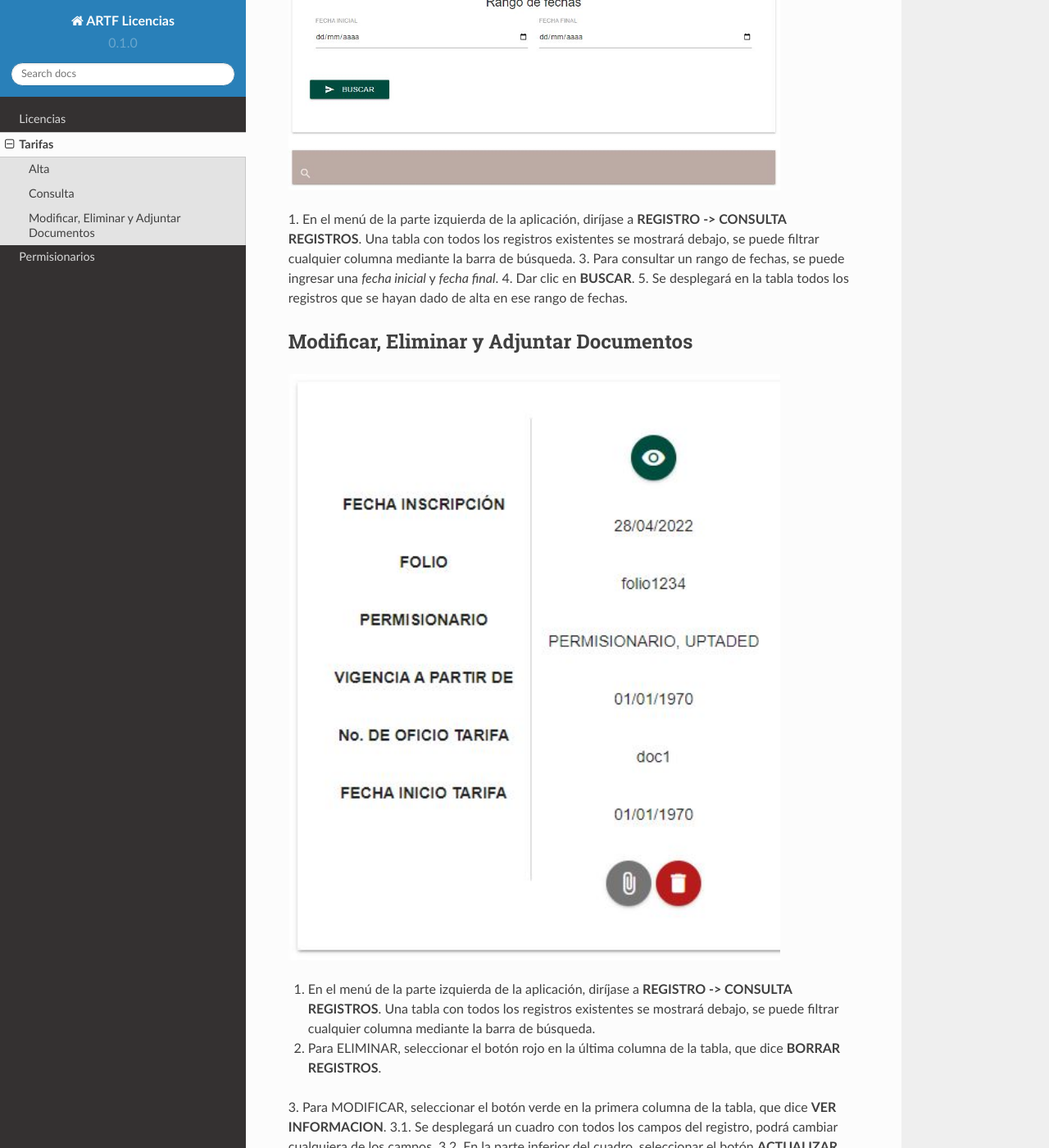
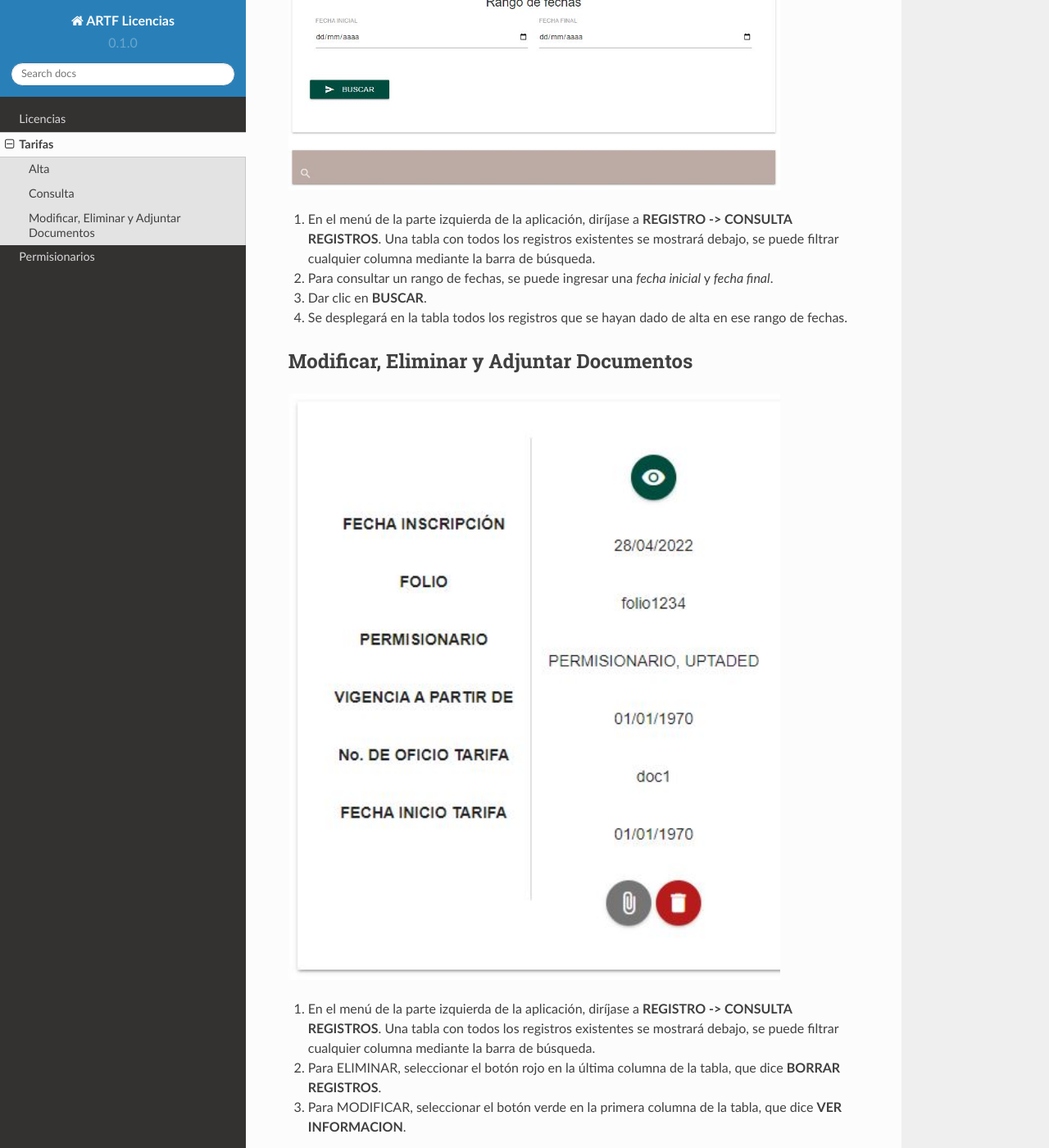
Before and after one commit to kiwi2299/artf_docs, a Sphinx documentation site: the page built from docs/source/tarifas.rst, in a window 1280 px wide and 1400 px high, scrolled down 1091 px. Shown: the whole window at 82% size. Built offline with Sphinx 7.4.7 and the Read the Docs theme 2.0.0, drawn with Linux system fonts in a browser that asks for light colours; some of the changed text lies outside the part shown.

Commit message:
Update tarifas.rst

```diff
--- a/docs/source/tarifas.rst
+++ b/docs/source/tarifas.rst
@@ -19,9 +19,9 @@
   :width: 600
 
 1. En el menú de la parte izquierda de la aplicación, diríjase a **REGISTRO -> CONSULTA REGISTROS**. Una tabla con todos los registros existentes se mostrará debajo, se puede filtrar cualquier columna mediante la barra de búsqueda.
-3. Para consultar un rango de fechas, se puede ingresar una *fecha inicial* y *fecha final*.
-4. Dar clic en **BUSCAR**.
-5. Se desplegará en la tabla todos los registros que se hayan dado de alta en ese rango de fechas.
+2. Para consultar un rango de fechas, se puede ingresar una *fecha inicial* y *fecha final*.
+3. Dar clic en **BUSCAR**.
+4. Se desplegará en la tabla todos los registros que se hayan dado de alta en ese rango de fechas.
 
 Modificar, Eliminar y Adjuntar Documentos
 -----------------------------------------
@@ -32,6 +32,8 @@
 1. En el menú de la parte izquierda de la aplicación, diríjase a **REGISTRO -> CONSULTA REGISTROS**. Una tabla con todos los registros existentes se mostrará debajo, se puede filtrar cualquier columna mediante la barra de búsqueda.
 2. Para ELIMINAR, seleccionar el botón rojo en la última columna de la tabla, que dice **BORRAR REGISTROS**.
 3. Para MODIFICAR, seleccionar el botón verde en la primera columna de la tabla, que dice **VER INFORMACION**.
+
 3.1. Se desplegará un cuadro con todos los campos del registro, podrá cambiar cualquiera de los campos.
 3.2. En la parte inferior del cuadro, seleccionar el botón **ACTUALIZAR** para guardar los cambios.
+
 4. Para ADJUNTAR DOCUMENTOS, seleccionar el botón gris en la última columna de la tabla, que dice **ADJUNTAR DOCUMENTO**.
```
